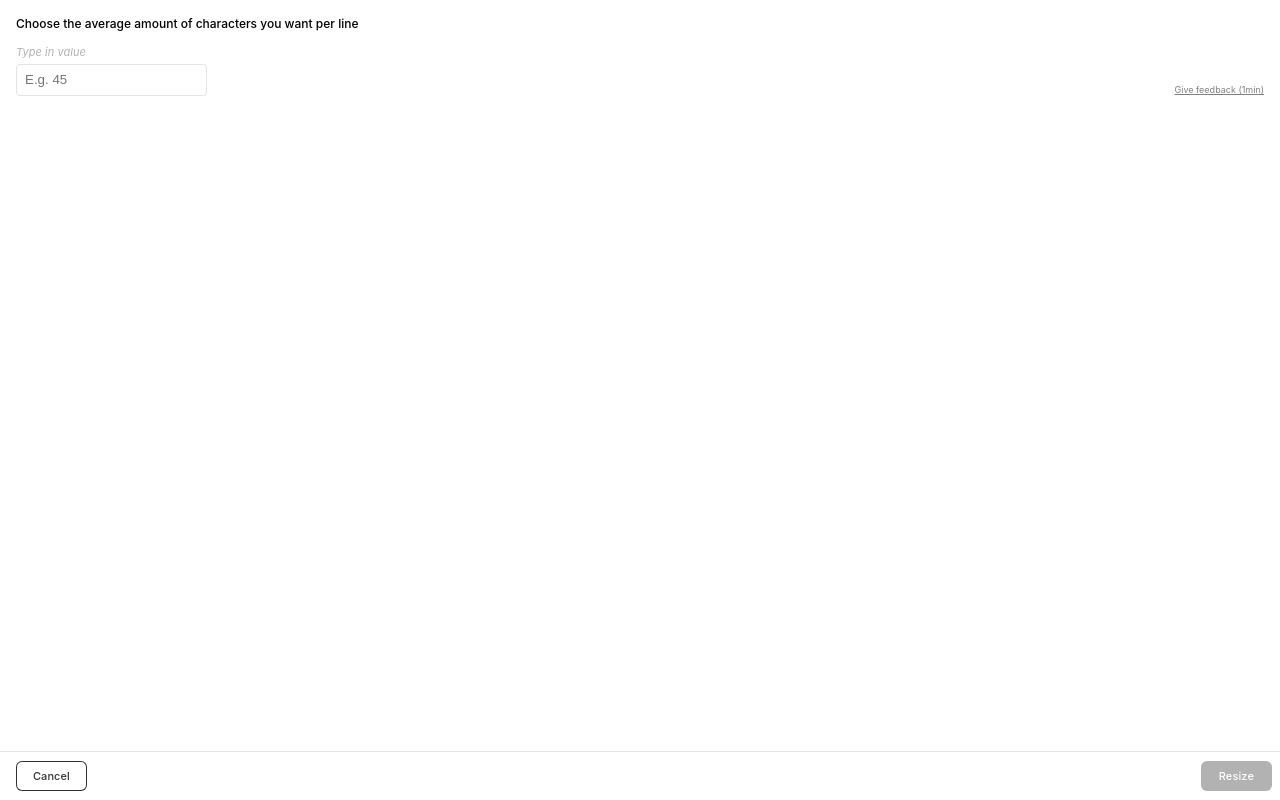
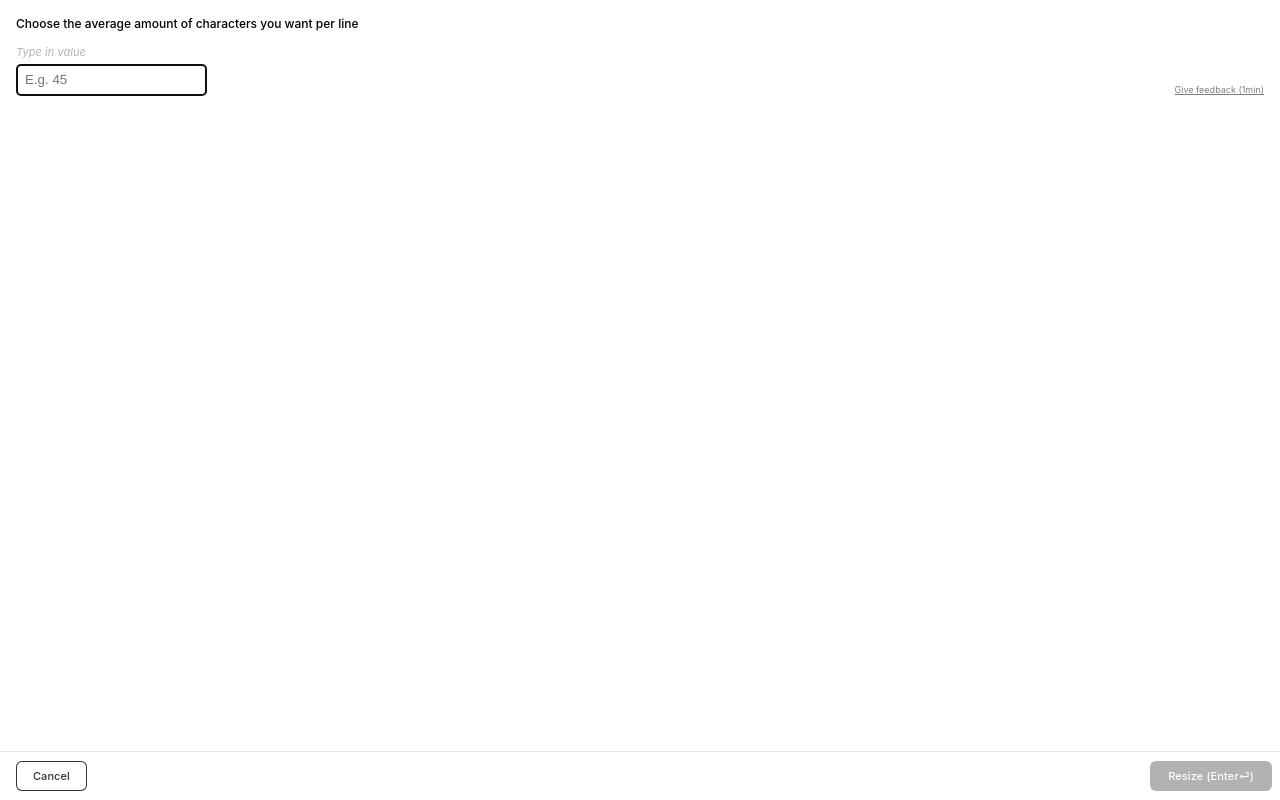
Before and after one commit to marceloblaz/line-length, a website: page ui.html in a window 1280 px wide. Drawn offline with Linux system fonts and the light colour scheme; a web font is replaced by a local one.

Commit message:
added focus on input at launch and support for ⏎

```diff
--- a/code.ts
+++ b/code.ts
@@ -59,9 +59,7 @@ function checkCharacters(txtndArr: Array<any>) {
     });
   }
 }
-
 //__
-
 
 figma.showUI(__html__, { width: 316, height: 200 });
 checkCharacters(
@@ -78,7 +76,6 @@ figma.on("selectionchange", () =>
 );
 //triggers checkcharacters everytime selection changes
 //must not use constants created below because the selection must not be a constant
-
 
 figma.ui.onmessage = (msg) => {
   const selection = figma.currentPage.selection;
--- a/package.json
+++ b/package.json
@@ -9,7 +9,7 @@
   "author": "",
   "license": "",
   "devDependencies": {
-    "@figma/plugin-typings": "^1.16.1"
+    "@figma/plugin-typings": "^1.18.1"
   },
   "dependencies": {
     "figma-plugin-ds": "^0.1.8"
--- a/ui.html
+++ b/ui.html
@@ -1,6 +1,7 @@
 <html>
   <head>
     <style>
+
       /* Figma Plugin DS styles */
       * {
         -webkit-box-sizing: border-box;
@@ -995,13 +996,15 @@
       </div>
     </div>
     <div class="actions">
-      <button id="resize" class="button button--primary" disabled="true">
-        Resize
+      <button id="resize" class="button button--primary" disabled="true" title="Press 'enter'">
+        Resize (Enter⏎)
       </button>
       <button id="cancel" class="button button--secondary">Cancel</button>
     </div>
   </body>
+  <!-- _____________ -->
   <script>
+    document.getElementById("customval").focus();
     document.getElementById("customval").addEventListener("keyup", function () {
       if (!this.value) {
         document.getElementById("resize").disabled = true;
@@ -1010,14 +1013,24 @@
       }
     });
 
-    document.getElementById("resize").onclick = () => {
+    function sendMessage(){
       const textbox = document.getElementById("customval");
       const characters = parseInt(textbox.value, 10);
       parent.postMessage(
         { pluginMessage: { type: "change-length", characters } },
         "*"
       );
+    }
+
+    document.getElementById("resize").onclick = () => {
+      sendMessage();
     };
+
+    window.addEventListener("keydown", (event)=>{
+        if(event.key === "Enter"){
+          sendMessage();
+        }
+    })
 
     document.getElementById("cancel").onclick = () => {
       parent.postMessage({ pluginMessage: { type: "cancel" } }, "*");
```
